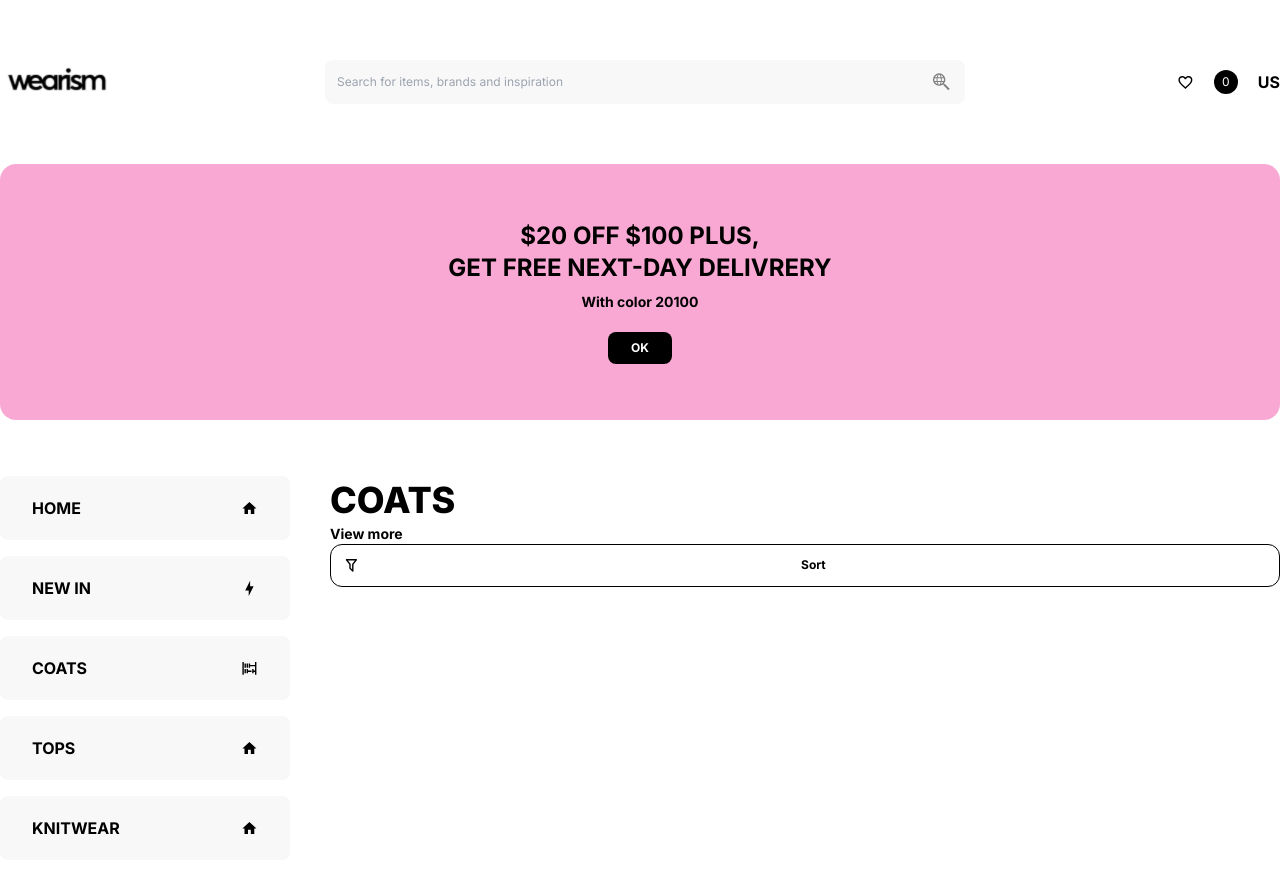
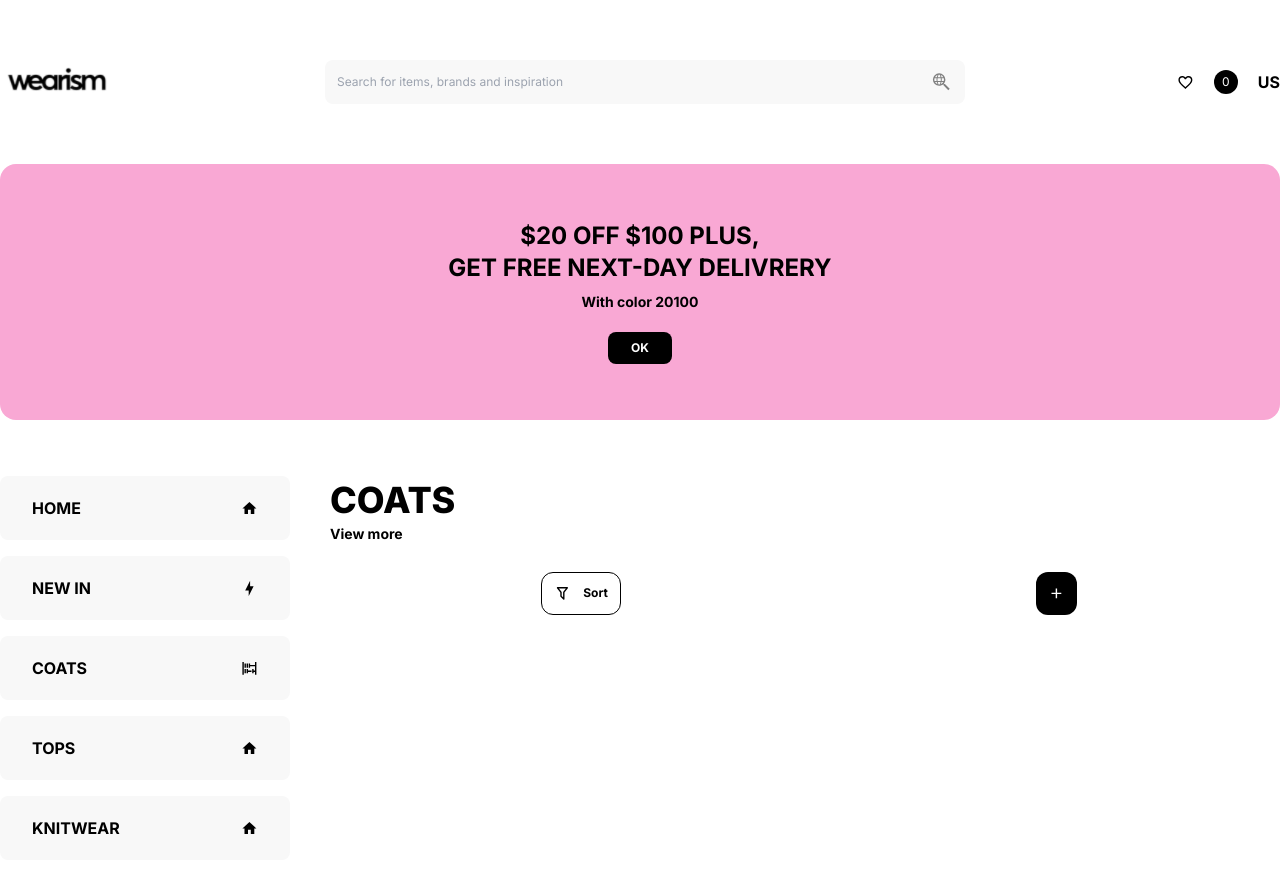
Before and after one commit to kevinmbongo/bob-shop-training, a React (Vite) app: page / in a window 1280 px wide. Shown: the top 872 px of the page. Built offline with nearby package versions, Linux system fonts and the light colour scheme.

Commit message:
style(TheMainArticle):  wip style

```diff
--- a/src/component/core/TheMainArticle.tsx
+++ b/src/component/core/TheMainArticle.tsx
@@ -1,4 +1,4 @@
-import { mdiFilterOutline } from '@mdi/js'
+import { mdiFilterOutline, mdiPlus } from '@mdi/js'
 import Icon from '@mdi/react'
 import React from 'react'
 
@@ -8,14 +8,17 @@ const TheMainArticle: React.FC = () => {
       {' '}
       <header>
         <h2 className="font-extrabold text-4xl mb-1">COATS</h2>
-        <p className="font-bold text-sm">View more</p>
+        <p className="font-bold text-sm mb-7">View more</p>
       </header>
       <section>
-        <nav>
+        <nav className="flex justify-around ">
           {' '}
-          <div className="font-bold text-xs  border-black border rounded-xl  p-3 flex items-center ">
+          <div className="font-bold text-xs  border-black border rounded-xl  p-3 flex items-center mx-2 ">
             <Icon path={mdiFilterOutline} size={0.7} color="black" />
-            <p className=" mx-auto">Sort</p>
+            <p className=" pl-3 ">Sort</p>
+          </div>
+          <div className="font-bold text-xs  bg-black rounded-xl  p-3 flex items-center ">
+            <Icon path={mdiPlus} size={0.7} color="white" />
           </div>
         </nav>
       </section>
```
